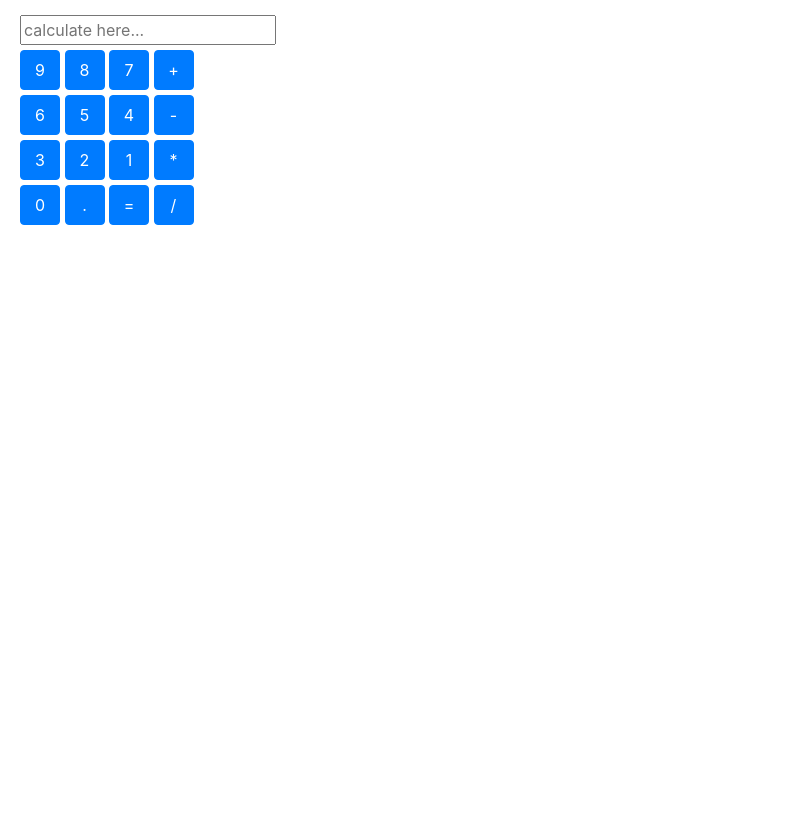
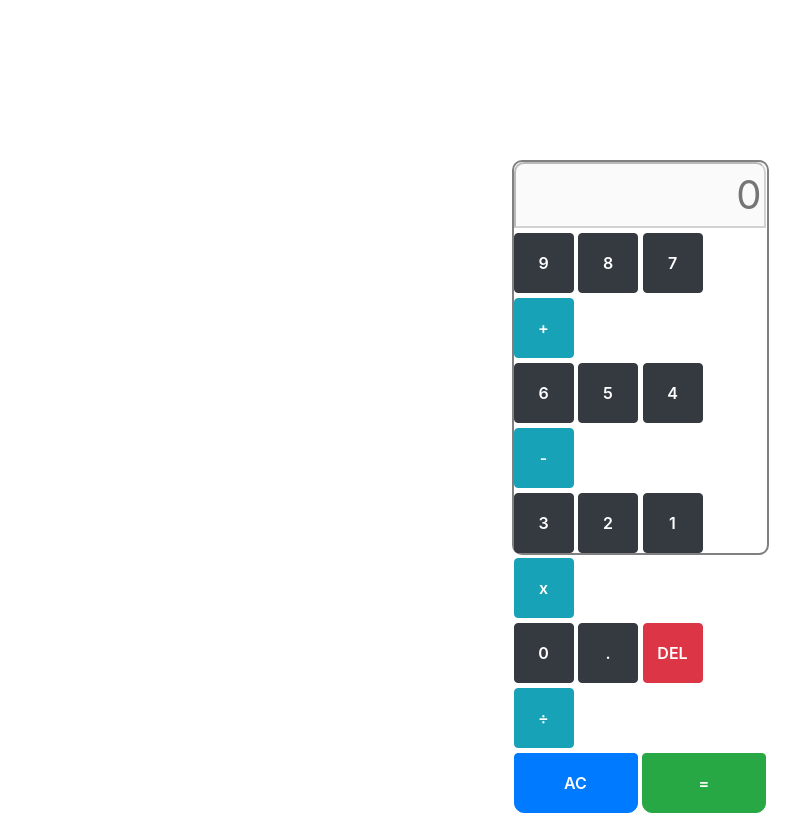
Before and after one commit to EmptySpaceTech/JS-Calculator, a plain HTML site: page index.html in a window 1280 px wide. Shown: the whole page, without its empty margins (0-812 px from the left). Drawn offline with Linux system fonts and the light colour scheme.

Commit message:
Add AC and Delete Buttons

```diff
--- a/css/main.css
+++ b/css/main.css
@@ -1,9 +1,37 @@
+body{
+  background: #F6F6F6;
+}
+
 .btn-grp input{
-  width: 40px;
-  height: 40px;
+  width: 60px;
+  height: 60px;
   margin-top: 5px;
+  font-weight: 600;
+}
+
+.btn-gp input{
+  width: 124px;
+  height: 60px;
+  margin-top: 5px;
+  font-weight: 600;
+  border-bottom-left-radius: 10px;
+  border-bottom-right-radius: 10px;
 }
 
 .all-calc{
-  margin: 15px auto auto 20px;
+  height: 395px;
+  width: 257px;
+  display: block;
+  margin: 160px auto;
+  background: white;
+  border: 2px solid gray;
+  border-radius: 10px;
 }
+
+#ip-text{
+  width: 252px;
+  text-align: right;
+  font-size: 40px;
+  border-top-left-radius: 10px;
+  border-top-right-radius: 10px;
+}
--- a/index.html
+++ b/index.html
@@ -8,30 +8,34 @@
   </head>
   <body>
     <div class="all-calc">
-      <input type="text" id="ip-text" value="" placeholder="calculate here...">
+      <input type="text" id="ip-text" placeholder="0" disabled>
       <div class="btn-grp">
-        <input type="button" class="btn btn-primary" id="btn9" value="9" onclick="display(9)">
-        <input type="button" class="btn btn-primary" id="btn8" value="8" onclick="display(8)">
-        <input type="button" class="btn btn-primary" id="btn7" value="7" onclick="display(7)">
-        <input type="button" class="btn btn-primary" id="btnPlus" value="+" onclick="plus()">
+        <input type="button" class="btn btn-dark" value="9" onclick="display(9)">
+        <input type="button" class="btn btn-dark" value="8" onclick="display(8)">
+        <input type="button" class="btn btn-dark" value="7" onclick="display(7)">
+        <input type="button" class="btn btn-info" value="+" onclick="plus()">
       </div>
       <div class="btn-grp">
-        <input type="button" class="btn btn-primary" id="btn6" value="6" onclick="display(6)">
-        <input type="button" class="btn btn-primary" id="btn5" value="5" onclick="display(5)">
-        <input type="button" class="btn btn-primary" id="btn4" value="4" onclick="display(4)">
-        <input type="button" class="btn btn-primary" id="btnMin" value="-" onclick="minus()">
+        <input type="button" class="btn btn-dark" value="6" onclick="display(6)">
+        <input type="button" class="btn btn-dark" value="5" onclick="display(5)">
+        <input type="button" class="btn btn-dark" value="4" onclick="display(4)">
+        <input type="button" class="btn btn-info" value="-" onclick="minus()">
       </div>
       <div class="btn-grp">
-        <input type="button" class="btn btn-primary" id="btn3" value="3" onclick="display(3)">
-        <input type="button" class="btn btn-primary" id="btn2" value="2" onclick="display(2)">
-        <input type="button" class="btn btn-primary" id="btn1" value="1" onclick="display(1)">
-        <input type="button" class="btn btn-primary" id="btnMul" value="*" onclick="multiply()">
+        <input type="button" class="btn btn-dark" value="3" onclick="display(3)">
+        <input type="button" class="btn btn-dark" value="2" onclick="display(2)">
+        <input type="button" class="btn btn-dark" value="1" onclick="display(1)">
+        <input type="button" class="btn btn-info" value="x" onclick="multiply()">
       </div>
       <div class="btn-grp">
-        <input type="button" class="btn btn-primary" id="btn0" value="0" onclick="display(0)">
-        <input type="button" class="btn btn-primary" id="btnDot" value="." onclick="displayDot()">
-        <input type="button" class="btn btn-primary" id="btnEq" value="=" onclick="equal()">
-        <input type="button" class="btn btn-primary" id="btnDiv" value="/" onclick="divide()">
+        <input type="button" class="btn btn-dark" value="0" onclick="display(0)">
+        <input type="button" class="btn btn-dark" value="." onclick="displayDot()">
+        <input type="button" class="btn btn-danger" value="DEL" onclick="del()">
+        <input type="button" class="btn btn-info" value="÷" onclick="divide()">
+      </div>
+      <div class="btn-gp">
+        <input type="button" class="btn btn-primary" value="AC" onclick="ac()">
+        <input type="button" class="btn btn-success" value="=" onclick="equal()">
       </div>
     </div>
     <script src="js/main.js"></script>
--- a/js/main.js
+++ b/js/main.js
@@ -12,6 +12,10 @@ function displayDot() {
     ipVal = ipVal+".";
     ipText.value = ipVal;
   }
+}
+
+function isInt(n) {
+   return n % 1 === 0;
 }
 
 var num1;
@@ -48,13 +52,32 @@ function divide() {
 function equal() {
   var ipText = document.getElementById("ip-text");
   var num2 = ipText.value;
+  var final;
   if (op=="+") {
-    ipText.value = parseInt(num1) + parseInt(num2);
+    final = Number(num1) + Number(num2);
   }else if (op=="-") {
-    ipText.value = parseInt(num1) - parseInt(num2);
+    final = Number(num1) - Number(num2);
   }else if (op=="*") {
-    ipText.value = parseInt(num1) * parseInt(num2);
+    final = Number(num1) * Number(num2);
   }else {
-    ipText.value = parseInt(num1) / parseInt(num2);
+    final = Number(num1) / Number(num2);
+  }
+
+  if (isNaN(final)) {
+    ipText.value = "";
+  }else {
+    ipText.value = final;
   }
 }
+
+function del() {
+  var ipText = document.getElementById("ip-text");
+  var ipVal = ipText.value;
+  ipVal = ipVal.substring(0, ipVal.length - 1);
+  ipText.value = ipVal;
+}
+
+function ac() {
+  var ipText = document.getElementById("ip-text");
+  ipText.value = "";
+}
```
